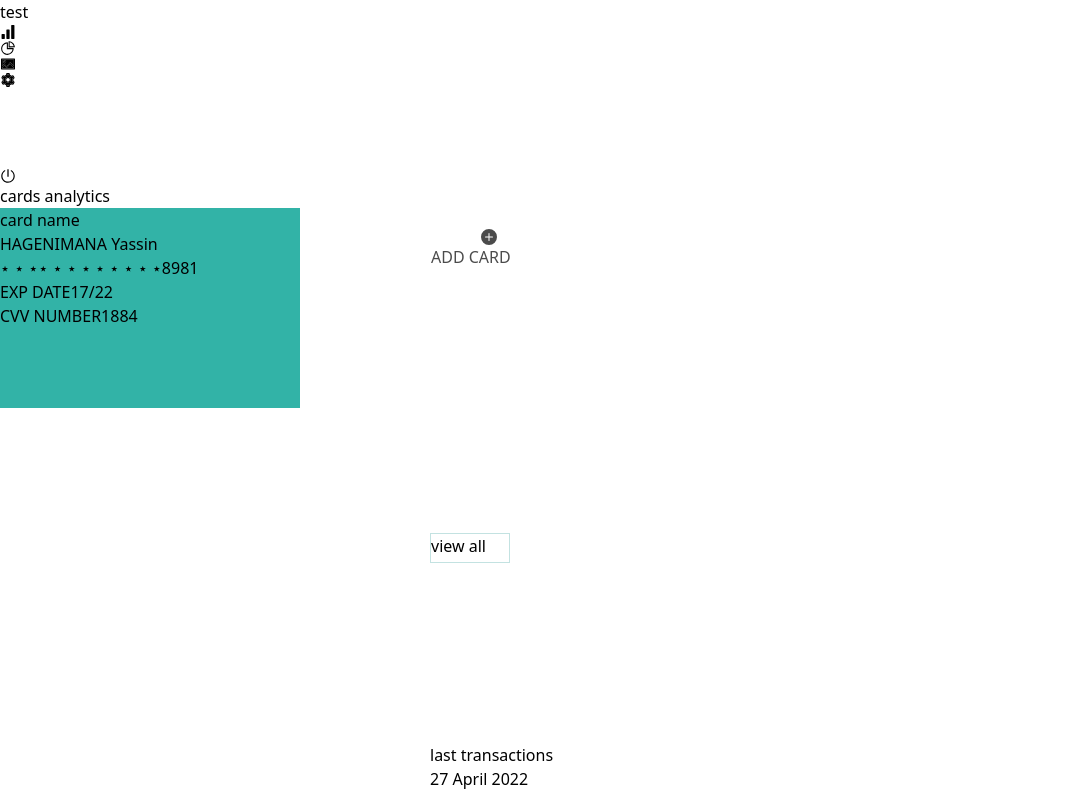
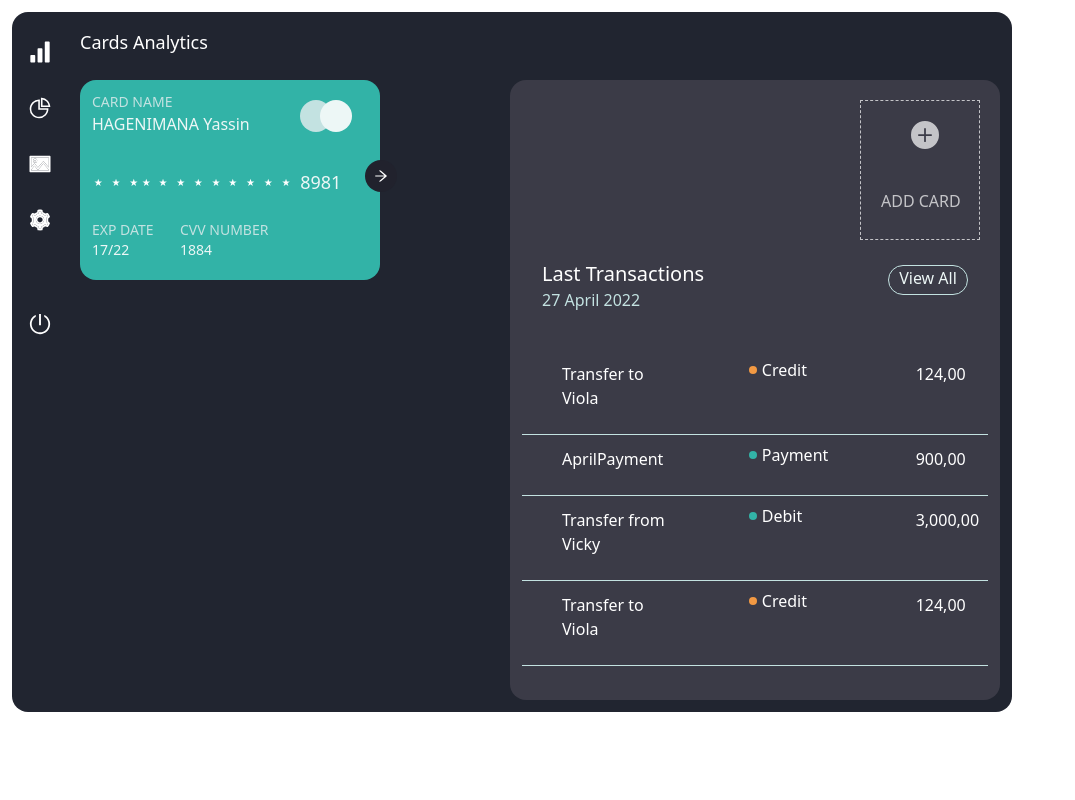
Before and after one commit to Mugisha-isaac/dashboard, a Next.js app: page / in a window 1280 px wide. Shown: the top 800 px of the page, without its empty margins (0-1075 px from the left). Built offline with nearby package versions, Linux system fonts and the light colour scheme.

Commit message:
fix(_app.js) solved tailwind issue

```diff
--- a/pages/_app.js
+++ b/pages/_app.js
@@ -3,7 +3,7 @@ import Home from './index'
 
 function MyApp({ Component, pageProps }) {
   return(
- <div>
+ <div className=''>
    <Component {...pageProps} />
  </div>
 )
--- a/pages/index.tsx
+++ b/pages/index.tsx
@@ -6,9 +6,8 @@ import Linechart from '../components/Linechart.js'
 
 export default function Home() {
   return (
-    <div className='bg-primary m-3   rounded-2xl ' style={{width:'1000px', height:'700px'}}>
-      <p className='p-10 bg-red-500'>test</p>
-     <div>
+    <div className='bg-primary   m-3   rounded-2xl ' style={{width:'1000px', height:'700px'}}>
+     <div className=''>
        <div className='w-12 h-40 relative top-7 left-3 rounded-sm text-white'>
          <AiFillSignal className="w-8 h-6" />
          <AiOutlinePieChart className='w-8 h-6 mt-8'/>
--- a/tailwind.config.js
+++ b/tailwind.config.js
@@ -1,5 +1,5 @@
 module.exports = {
-  content: ['./src/**/*.{js,ts,jsx,tsx}'],
+  content: ['./pages/**/*.{js,ts,jsx,tsx}','./components/**/*.{js,ts,jsx,tsx}'],
   theme: {
     extend: {
       colors:{
```
